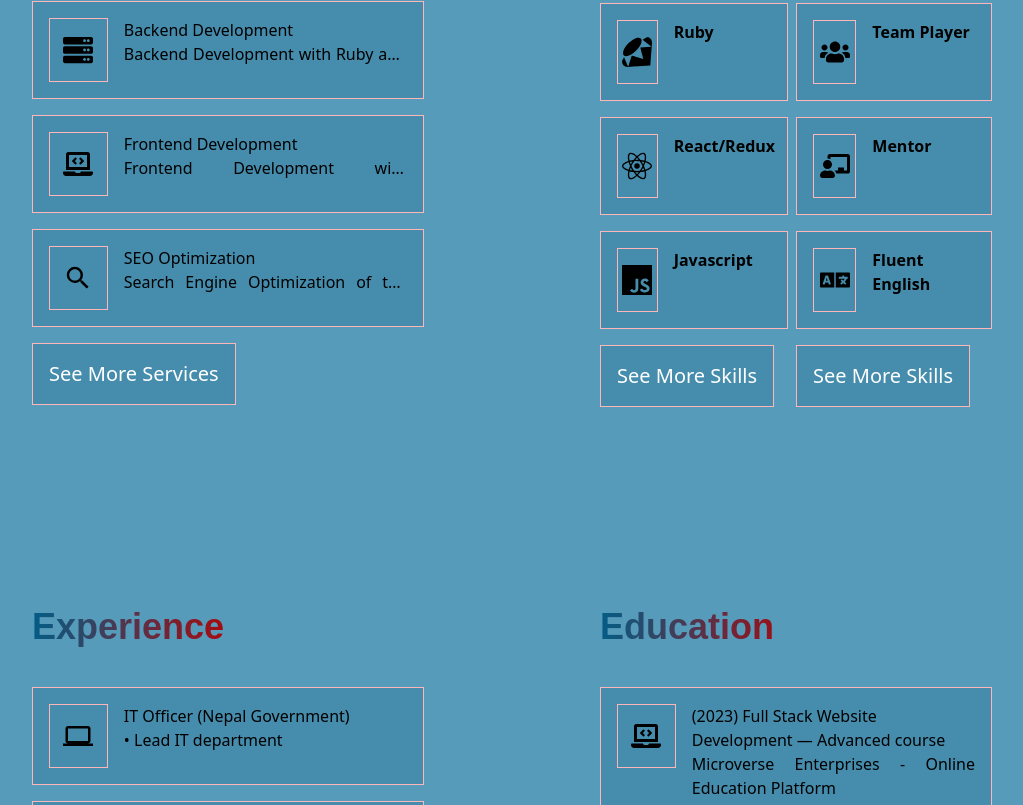
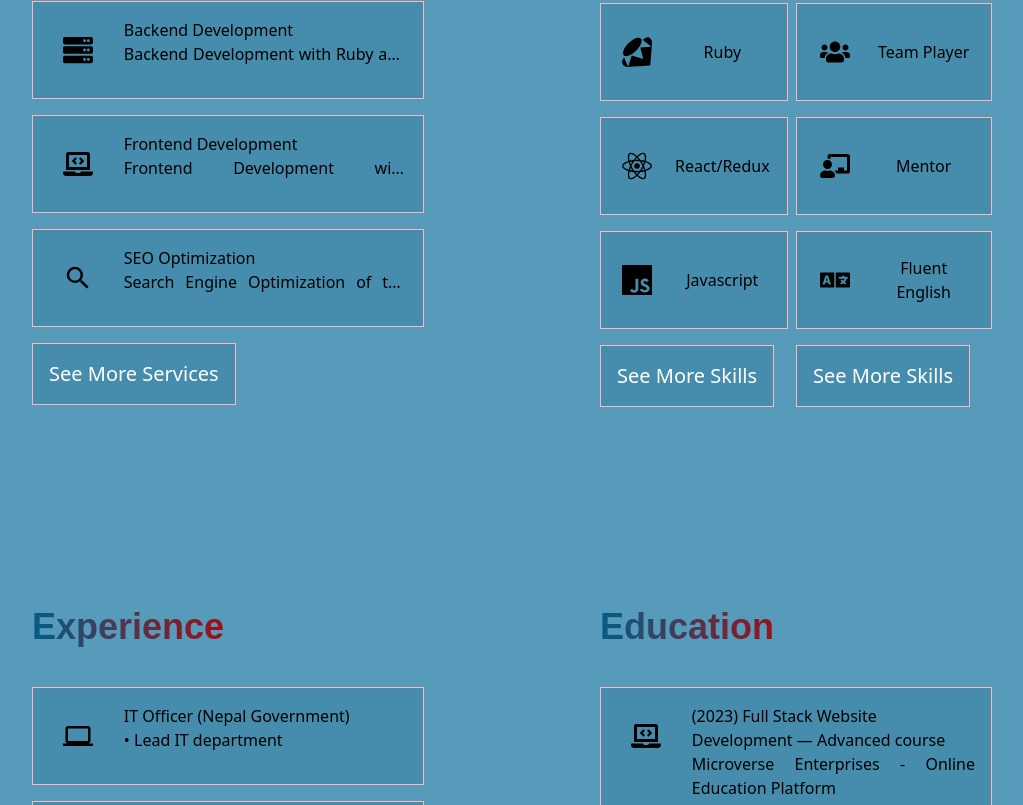
Before and after one commit to anita00001/portfolio-anita, a React (Create React App) app: page /about in a window 1280 px wide. Shown: the part 5115-5920 px from the top of the page, without its empty margins (128-1151 px from the left). Built offline with nearby package versions, Linux system fonts and the light colour scheme.

Commit message:
Removed border from icons

```diff
--- a/src/components/Education.jsx
+++ b/src/components/Education.jsx
@@ -26,7 +26,7 @@ const Education = () => {
                 key={education.id}
                 onClick={() => handleEducationClick(education.id)}
               >
-                <div className="icon col-span-1 border border-color2 flex items-center justify-center h-16">
+                <div className="icon col-span-1 flex items-center justify-center h-16">
                   <Icon className="text-3xl" aria-hidden />
                 </div>
                 <div className="education-name col-span-4">
--- a/src/components/Experience.jsx
+++ b/src/components/Experience.jsx
@@ -26,7 +26,7 @@ const Experience = () => {
                 key={experience.id}
                 onClick={() => handleExperienceClick(experience.id)}
               >
-                <div className="icon col-span-1 border border-color2 flex items-center justify-center h-16">
+                <div className="icon col-span-1 flex items-center justify-center h-16">
                   <Icon className="text-3xl" aria-hidden />
                 </div>
                 <div className="experience-name col-span-4">
--- a/src/components/Service.jsx
+++ b/src/components/Service.jsx
@@ -49,7 +49,7 @@ const Service = () => {
                 key={service.id}
                 onClick={() => handleServiceClick(service.id)}
               >
-                <div className="icon col-span-1 border border-color2 flex items-center justify-center h-16">
+                <div className="icon col-span-1 flex items-center justify-center h-16">
                   <Icon className="text-3xl" aria-hidden />
                 </div>
                 <div className="service-name col-span-4">
--- a/src/components/Skill.jsx
+++ b/src/components/Skill.jsx
@@ -44,11 +44,12 @@ const Skill = () => {
                     className="skills grid grid-cols-3 gap-4 p-4 my-4 border border-color2 bg-color1 hover:bg-color6 hover:border-color1"
                     key={technicalSkill.id}
                   >
-                    <div className="icon col-span-1 border border-color2 flex items-center justify-center h-16">
+                    <div className="icon col-span-1 flex items-center justify-center h-16">
                       <TechIcon className="text-3xl" aria-hidden />
                     </div>
-                    <div className="service-name col-span-2">
-                      <h4 className="font-bold">{technicalSkill.name}</h4>
+                    {/* Center vertically + align text to the right */}
+                    <div className="service-name col-span-2 flex items-center justify-center w-full">
+                      <h4 className="text-center">{technicalSkill.name}</h4>
                     </div>
                   </div>
                 );
@@ -82,11 +83,12 @@ const Skill = () => {
                     className="skills grid grid-cols-3 gap-4 p-4 my-4 border border-color2 bg-color1 hover:bg-color6 hover:border-color1"
                     key={softSkill.id}
                   >
-                    <div className="icon col-span-1 border border-color2 flex items-center justify-center h-16">
+                    <div className="icon col-span-1 flex items-center justify-center h-16">
                       <SoftIcon className="text-3xl" aria-hidden />
                     </div>
-                    <div className="service-name col-span-2">
-                      <h4 className="font-bold">{softSkill.name}</h4>
+                    {/* Center vertically + align text to the right */}
+                    <div className="service-name col-span-2 flex items-center justify-center w-full">
+                      <h4 className="text-center">{softSkill.name}</h4>
                     </div>
                   </div>
                 );
```
